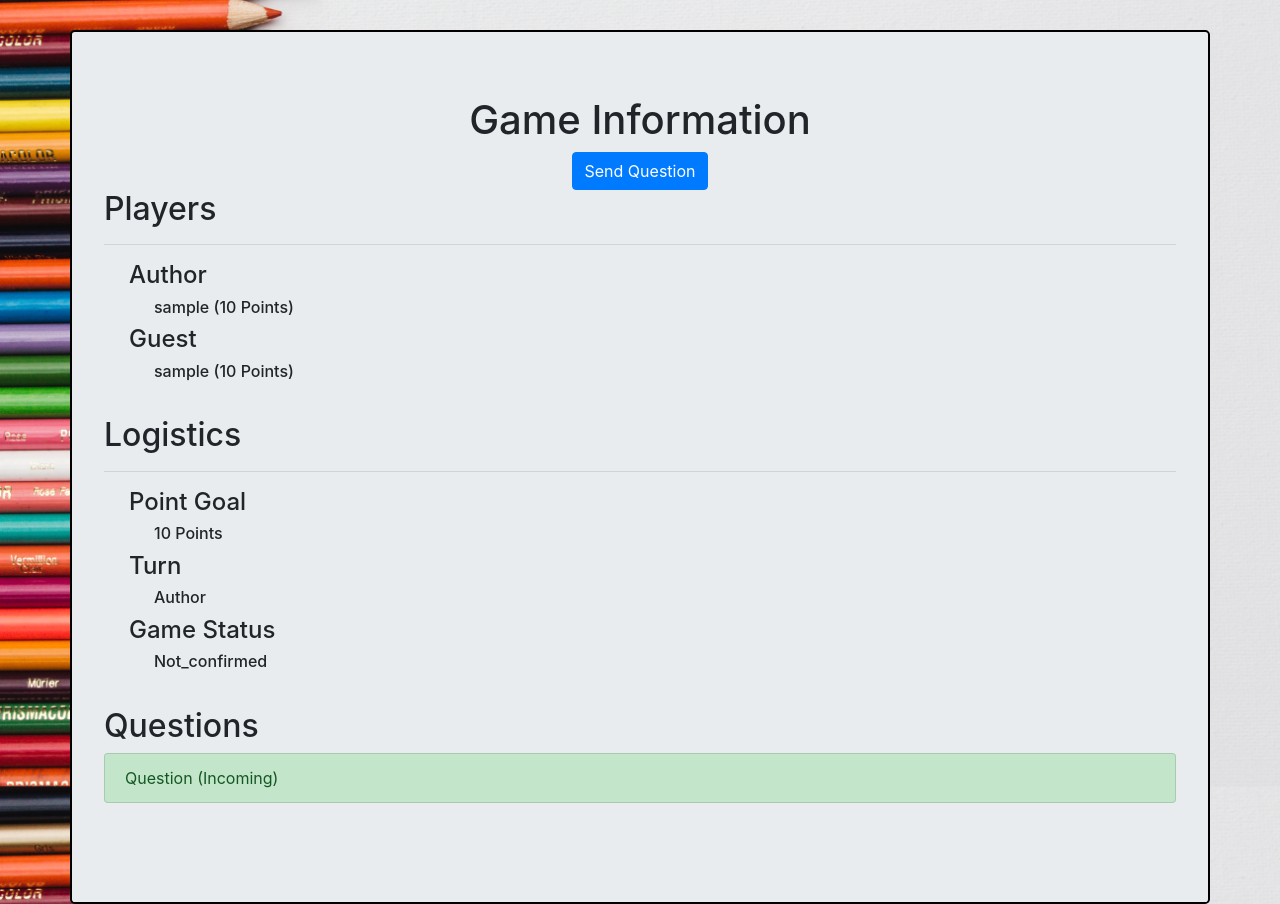
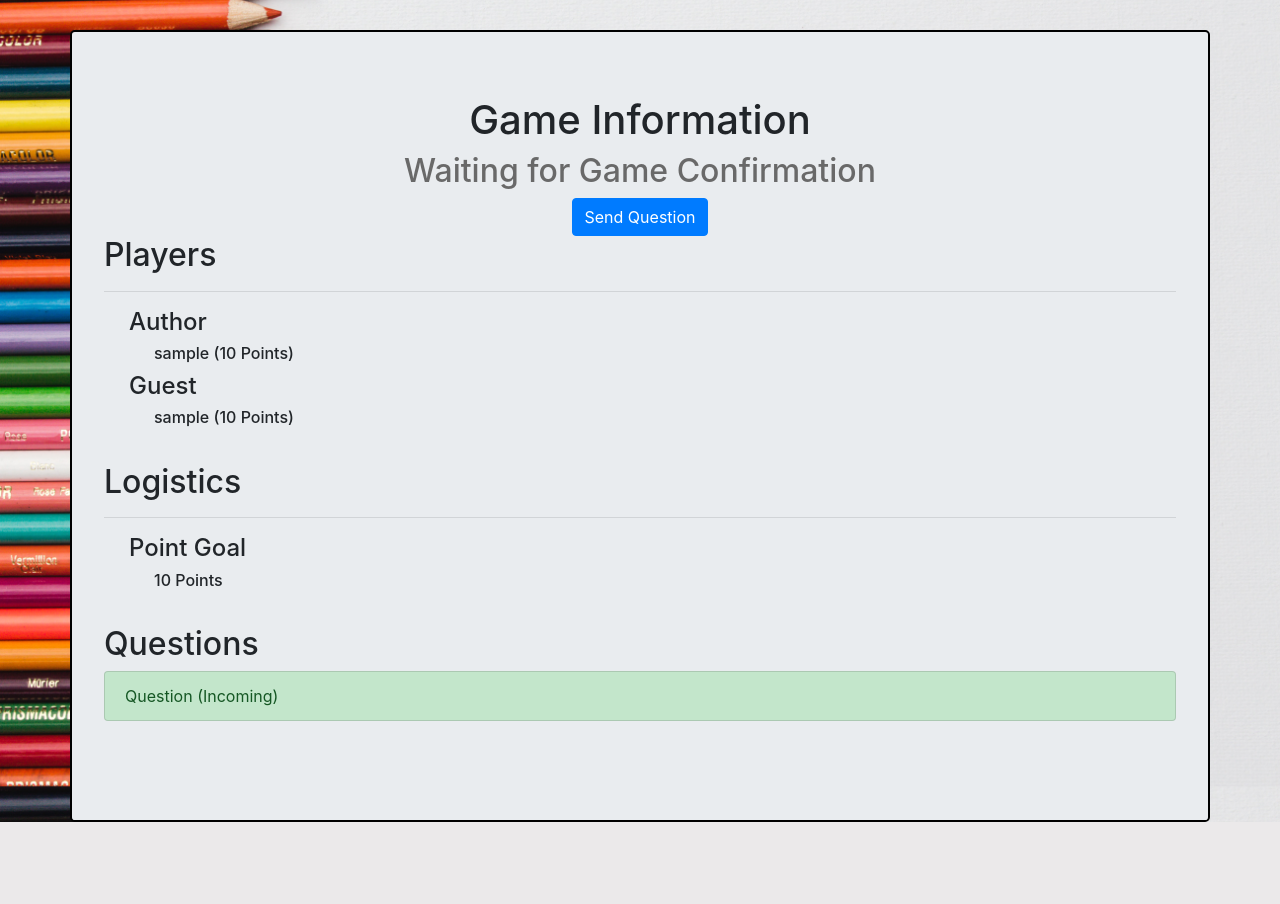
Before and after one commit to YoungHaYoo12/drawify, a Flask app: page /games/game/1 in a window 1280 px wide. Shown: the part 67-971 px from the top of the page. After the commit the page ends 889 px from the top, so only its background shows below. Run offline with Flask 2, Linux system fonts and the light colour scheme; a user stored in the database is signed in; tables that the repository leaves empty hold one stand-in row (values such as "Sample post"); some libraries are stand-ins or nearby versions.

Commit message:
Add game status message.

```diff
--- a/app/models.py
+++ b/app/models.py
@@ -215,6 +215,20 @@ class Game(db.Model):
   def is_guest_win(self):
     return self.current_guest_points >= self.max_points
 
+  # returns True if user has won game
+  def is_user_win(self,user):
+    if self.is_author(user):
+      return self.is_author_win()
+    else:
+      return self.is_guest_win()
+
+  # returns True if user has won game
+  def is_user_loss(self,user):
+    if self.is_author(user):
+      return self.is_guest_win()
+    else:
+      return self.is_author_win()
+
   # update the score of the user
   def update_user_score(self,user,increment):
     if self.is_author(user):
--- a/app/static/css/main.css
+++ b/app/static/css/main.css
@@ -184,3 +184,7 @@ a:hover {
 .games-game-wrapper h6 {
   text-indent:50px;
 }
+
+.status-message {
+  color:rgb(105,105,105);
+}
--- a/app/templates/base.html
+++ b/app/templates/base.html
@@ -36,7 +36,7 @@
         <li class="nav-item dropdown">
           <a class="nav-link dropdown-toggle" href="#" id="navbarDropdownMenuLink" role="button" data-toggle="dropdown" aria-haspopup="true" aria-expanded="false">
             Inbox
-              {% set total = current_user.new_questions() + current_user.unconfirmed_games_count() + current_user.unanswered_games_count() %}
+              {% set total = current_user.new_questions() + current_user.unconfirmed_games_count() %}
               <span id="question_count" class="badge badge-info"
               style="visibility: {% if total %}visible{% else %}hidden {% endif %};">
                 {{ total }}
@@ -53,7 +53,7 @@
             </a>
             <a class="dropdown-item" href="{{url_for('games.pending_games')}}">
               Pending Games
-              {% set pending_games = current_user.unconfirmed_games_count() + current_user.unanswered_games_count() %}
+              {% set pending_games = current_user.unconfirmed_games_count() %}
               <span id="question_count" class="badge badge-info"
               style="visibility: {% if pending_games %}visible{% else %}hidden {% endif %};">
                 {{ pending_games }}
--- a/app/templates/games/game.html
+++ b/app/templates/games/game.html
@@ -1,15 +1,37 @@
 {% extends "base.html" %}
 {% import 'macros.html' as macros %}
 {% block content %}
-
 <div class="games-game-wrapper">
   <div class="container jumbotron">
     <h1 class="text-center">Game Information</h1>
+    <div class="status-message">
+      <h2 class="text-center">
+        {% if game.status == 'rejected' %}
+        Game Has Been Rejected.
+        {% elif game.status == 'not_confirmed' %}
+        Waiting for Game Confirmation
+        {% elif game.is_user_win(current_user) %}
+        Congratulations, You Have Won!
+        {% elif game.is_user_loss(current_user) %}
+        You Have Lost.
+        {% elif game.is_turn(current_user) %}
+        Ask Your Opponent A Question!
+        {% elif game.is_waiting_answer_from(current_user) %}
+        Answer Your Opponent's Question!
+        {% elif game.is_turn(game.get_opponent(current_user)) %}
+        Waiting For Opponent to Ask A Question!
+        {% else %}
+        Waiting For Opponent Answer Your Question!
+        {% endif %}
+      </h2>
+    </div>
+    {% if game.is_turn(current_user) %}
     <div class="text-center">
     <a href="{{url_for('questions.choose_send_question',game_id=game.id,recipient=game.get_opponent(current_user).username)}}">
       <button class="btn btn-primary">Send Question</button>
     </a>
     </div>
+    {% endif %}
     <div class="game-info-section">
       <h2>Players</h2>
       <hr>
@@ -24,10 +46,6 @@
       <hr>
       <h4>Point Goal</h4>
       <h6>{{game.max_points}} Points</h6>
-      <h4>Turn</h4>
-      <h6>{{game.turn | capitalize}}</h6>
-      <h4>Game Status</h4>
-      <h6>{{game.status | capitalize}}</h6>
     </div>
     <div class="game-info-section">
       <h2>Questions</h2>
```
